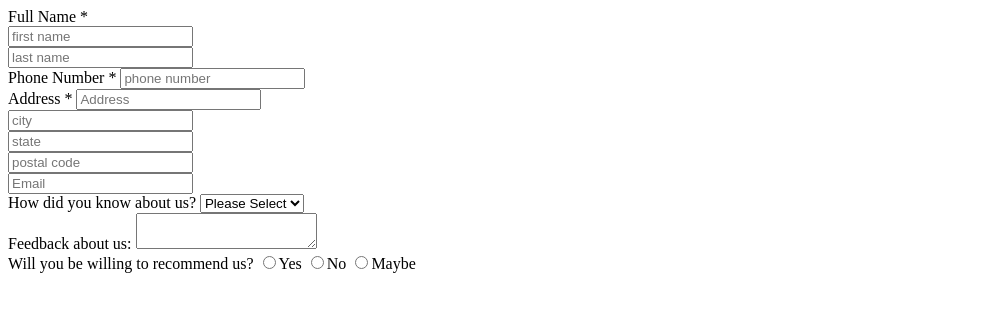
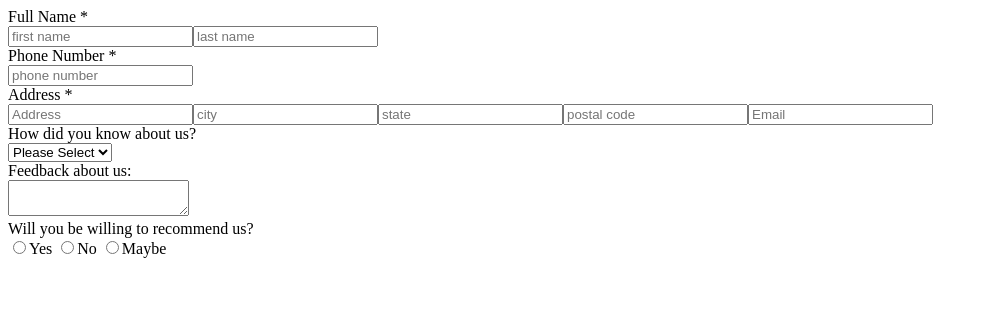
Before and after one commit to Siddharth-1991/HTML-CSS-Session, a plain HTML site: page Form.html in a window 1280 px wide. Shown: the whole page, without its empty margins (0-988 px from the left). Drawn offline with Linux system fonts and the light colour scheme.

Commit message:
Added Class in every div

```diff
--- a/Form.html
+++ b/Form.html
@@ -6,13 +6,20 @@
     <meta http-equiv="X-UA-Compatible" content="IE=edge">
     <meta name="viewport" content="width=device-width, initial-scale=1.0">
     <title>Document</title>
+    <style>
+        .form-inp {
+            display: flex;
+            /* justify-content: space-between; */
+            /* justify-content: space-around; */
+        }
+    </style>
 
     <form>
         <div class="pad">
             <label>Full Name</label>
             <label class="starred">*</label>
         </div>
-        <div class="space">
+
 
         <div class="form-inp">
             <input type="text" placeholder="first name">
@@ -23,20 +30,26 @@
         </div>
 
 
+
         <div>
             <label>Phone Number</label>
             <label class="starred">*</label>
+            <div class="form-inp">
                 <input type="number" placeholder="phone number">
 
             </div>
         </div>
-    <div class="space">
-        <div class="space">
+
+        <div>
+
             <label>Address</label>
             <label class="starred">*</label>
+        </div>
+        <div class="form-inp">
+            <div>
                 <input type="text" placeholder="Address">
+            </div>
 
-        </div>
             <div>
                 <input type="text" placeholder="city">
 
@@ -53,20 +66,22 @@
                 <input type="email" placeholder="Email">
 
             </div>
+        </div>
         <div><label>How did you know about us?</label>
-            <select >
+            <select class="form-inp">
                 <option> Please Select</option>
                 <option>facebook</option>
                 <option>Google</option>
                 <option>Instagram</option>
                 <option>Ads</option>
-            </select></div>
+            </select>
+        </div>
         <div>
-                <label>Feedback about us:</label>
+            <label class="form-inp">Feedback about us:</label>
             <textarea></textarea>
         </div>
         <div>
-                <label>Will you be willing to recommend us?</label>
+            <label class="form-inp">Will you be willing to recommend us?</label>
             <input type="radio" name="abc">Yes
             <input type="radio" name="abc">No
             <input type="radio" name="abc">Maybe
```
Lines whose indentation alone changed are shown as unchanged.
